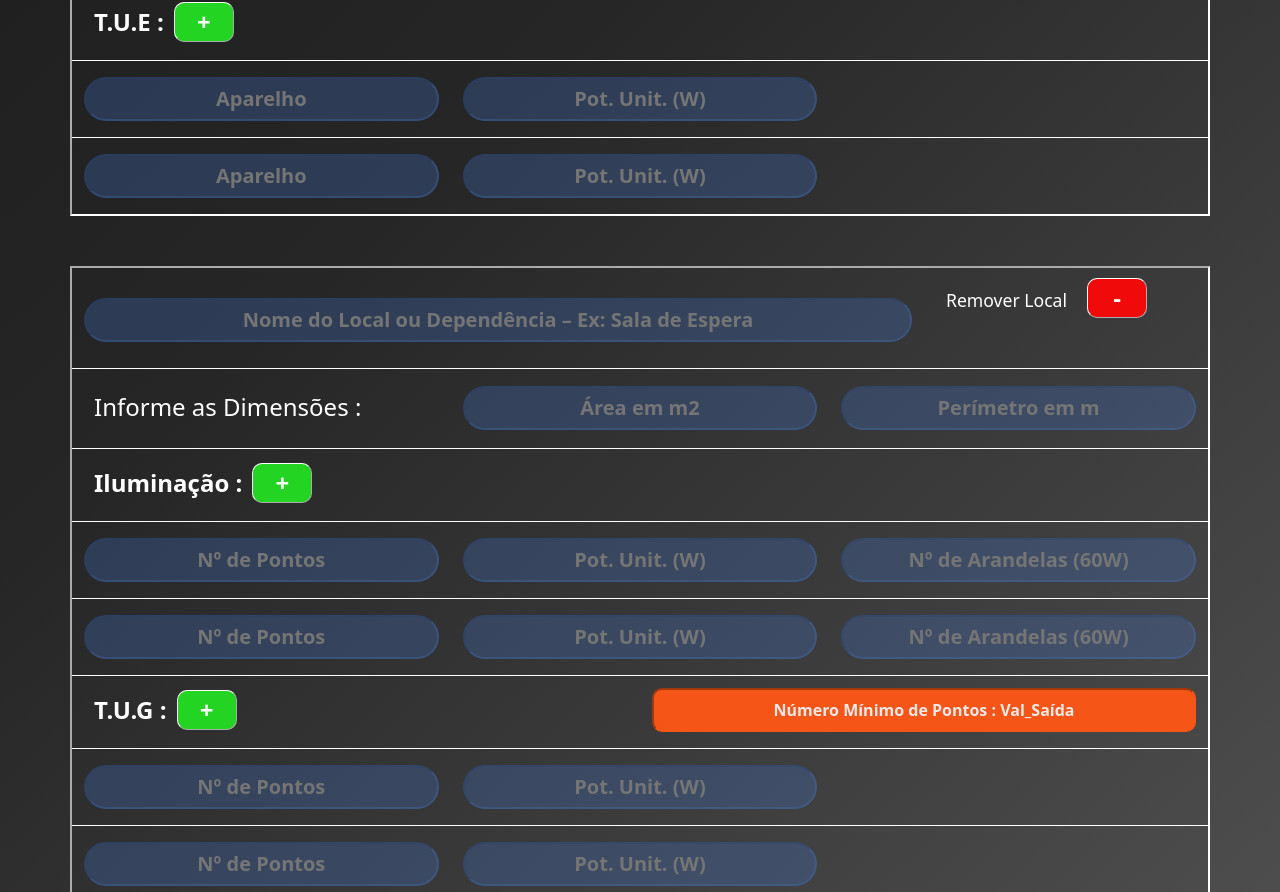
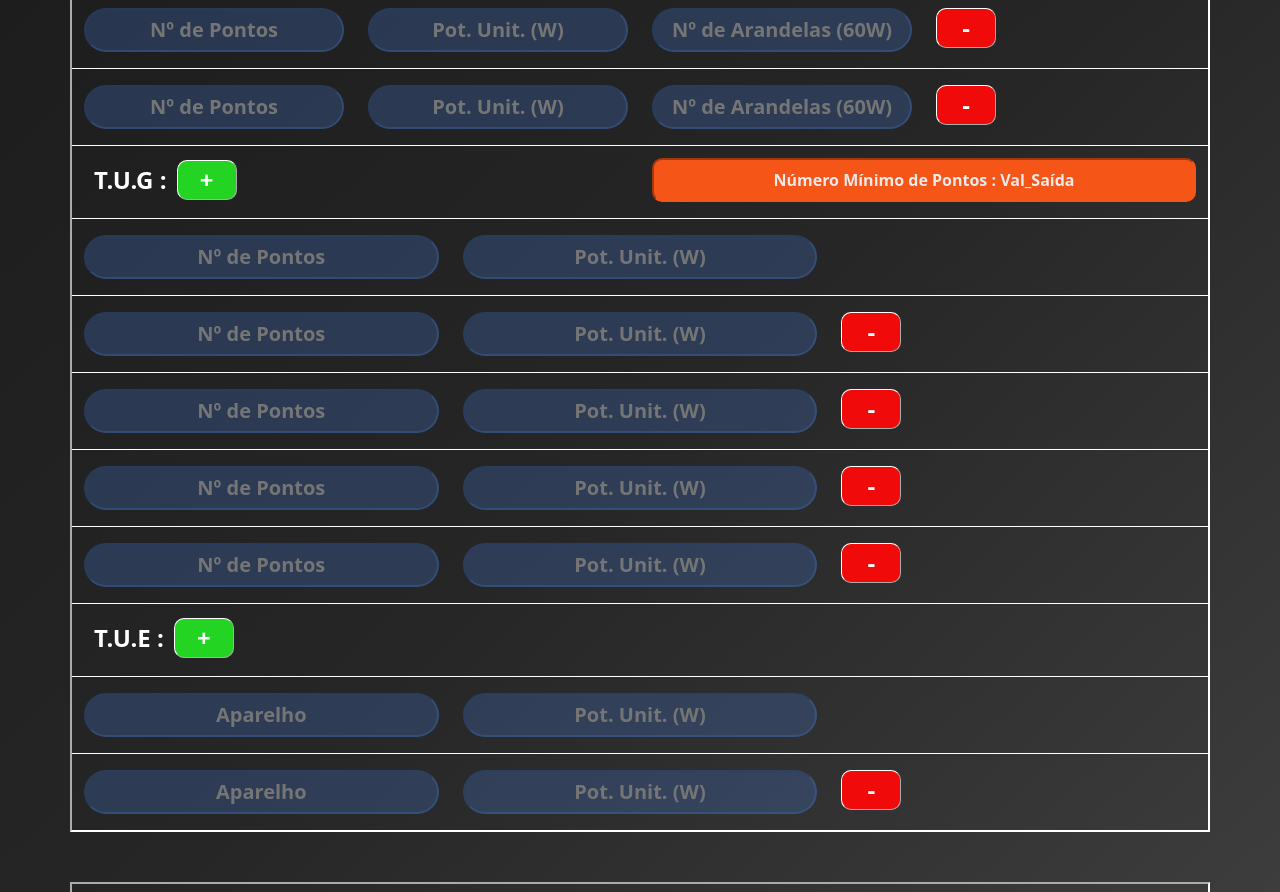
Before and after one commit to Dallas2022/previsao-cargas-calc, a React (Create React App) app in the folder 003_PROJETO/app/: page /locais in a window 1280 px wide. Shown: the part 1884-2776 px from the top of the page. Built offline with nearby package versions, Linux system fonts and the light colour scheme.

Commit message:
Components 'Iluminacao', 'Tug' and 'Tue' Created

```diff
--- /dev/null
+++ b/003_PROJETO/app/src/components/Iluminacao.jsx
@@ -0,0 +1,30 @@
+import React from "react";
+
+function Iluminacao() {
+    return (
+        <>
+            <div className="row align-items-center divLinhaCima pt-1 pb-2">
+                <div className="col-lg-3 col-sm-12">
+                    <h5>
+                        <input type="text" className="dadosLocal" placeholder="Nº de Pontos" />
+                    </h5>
+                </div>
+                <div className="col-lg-3 col-sm-12">
+                    <h5>
+                        <input type="text" className="dadosLocal" placeholder="Pot. Unit. (W)" />
+                    </h5>
+                </div>
+                <div className="col-lg-3 col-sm-12">
+                    <h5>
+                        <input type="text" className="dadosLocal" placeholder="Nº de Arandelas (60W)" />
+                    </h5>
+                </div>
+                <div className="col-lg-3 col-sm-12">
+                    <button type="button" className="removerLinha">-</button>
+                </div>
+            </div>
+        </>
+    )
+}
+
+export default Iluminacao
--- a/003_PROJETO/app/src/components/Local.jsx
+++ b/003_PROJETO/app/src/components/Local.jsx
@@ -1,6 +1,9 @@
 import React from "react";
 
 import '../estilos/Local.css'
+import Iluminacao from "./Iluminacao";
+import Tug from './Tug'
+import Tue from './Tue'
 
 function Local() {
     return (
@@ -38,8 +41,6 @@ function Local() {
                 </div>
 
 
-
-
                 {/* Linha da Iluminação */}
                 <div className="row align-items-center divLinhaCima pt-1 pb-2">
                     <div className="col-lg-12 col-sm-6">
@@ -48,44 +49,29 @@ function Local() {
                     </div>
                 </div>
 
-                {/* FAZER TUDO QUE FOR REPETIDO VIRAR COMPONENTE */}
+                {/* Linha Inical dos Valores de Iluminação - Esta linha não usa o botão de exclusão */}
                 <div className="row align-items-center divLinhaCima pt-1 pb-2">
-                    <div className="col-lg-4 col-sm-12">
+                    <div className="col-lg-3 col-sm-12">
                         <h5>
                             <input type="text" className="dadosLocal" placeholder="Nº de Pontos" />
                         </h5>
                     </div>
-                    <div className="col-lg-4 col-sm-12">
+                    <div className="col-lg-3 col-sm-12">
                         <h5>
                             <input type="text" className="dadosLocal" placeholder="Pot. Unit. (W)" />
                         </h5>
                     </div>
-                    <div className="col-lg-4 col-sm-12">
+                    <div className="col-lg-3 col-sm-12">
                         <h5>
                             <input type="text" className="dadosLocal" placeholder="Nº de Arandelas (60W)" />
                         </h5>
                     </div>
                 </div>
 
-                {/* ESTA REPETE COM A DE CIMA */}
-                <div className="row align-items-center divLinhaCima pt-1 pb-2">
-                    <div className="col-lg-4 col-sm-12">
-                        <h5>
-                            <input type="text" className="dadosLocal" placeholder="Nº de Pontos" />
-                        </h5>
-                    </div>
-                    <div className="col-lg-4 col-sm-12">
-                        <h5>
-                            <input type="text" className="dadosLocal" placeholder="Pot. Unit. (W)" />
-                        </h5>
-                    </div>
-                    <div className="col-lg-4 col-sm-12">
-                        <h5>
-                            <input type="text" className="dadosLocal" placeholder="Nº de Arandelas (60W)" />
-                        </h5>
-                    </div>
-                </div>
-
+                {/* Linhas de Entrada - Componentes Adicionados Dinamicamente */}
+                <Iluminacao></Iluminacao>
+                <Iluminacao></Iluminacao>
+                <Iluminacao></Iluminacao>
 
 
                 {/* Linha das TUG's - Tomadas de Uso Geral */}
@@ -99,7 +85,7 @@ function Local() {
                     </div>
                 </div>
 
-                {/* FAZER TUDO QUE FOR REPETIDO VIRAR COMPONENTE */}
+                {/* Linha Inical dos Valores de TUG - Esta linha não usa o botão de exclusão */}
                 <div className="row align-items-center divLinhaCima pt-1 pb-2">
                     <div className="col-lg-4 col-sm-12">
                         <h5>
@@ -113,34 +99,11 @@ function Local() {
                     </div>
                 </div>
 
-                {/* ESTA REPETE COM A DE CIMA */}
-                <div className="row align-items-center divLinhaCima pt-1 pb-2">
-                    <div className="col-lg-4 col-sm-12">
-                        <h5>
-                            <input type="text" className="dadosLocal" placeholder="Nº de Pontos" />
-                        </h5>
-                    </div>
-                    <div className="col-lg-4 col-sm-12">
-                        <h5>
-                            <input type="text" className="dadosLocal" placeholder="Pot. Unit. (W)" />
-                        </h5>
-                    </div>
-                </div>
-
-                {/* ESTA REPETE COM A DE CIMA */}
-                <div className="row align-items-center divLinhaCima pt-1 pb-2">
-                    <div className="col-lg-4 col-sm-12">
-                        <h5>
-                            <input type="text" className="dadosLocal" placeholder="Nº de Pontos" />
-                        </h5>
-                    </div>
-                    <div className="col-lg-4 col-sm-12">
-                        <h5>
-                            <input type="text" className="dadosLocal" placeholder="Pot. Unit. (W)" />
-                        </h5>
-                    </div>
-                </div>
-
+                {/* Linhas de Entrada - Componentes Adicionados Dinamicamente */}
+                <Tug></Tug>
+                <Tug></Tug>
+                <Tug></Tug>
+                <Tug></Tug>
 
 
                 {/* Linha das TUE's - Tomadas de Uso Específico */}
@@ -151,7 +114,7 @@ function Local() {
                     </div>
                 </div>
 
-                {/* FAZER TUDO QUE FOR REPETIDO VIRAR COMPONENTE */}
+                {/* Linha Inical dos Valores de TUG - Esta linha não usa o botão de exclusão */}
                 <div className="row align-items-center divLinhaCima pt-1 pb-2">
                     <div className="col-lg-4 col-sm-12">
                         <h5>
@@ -165,20 +128,8 @@ function Local() {
                     </div>
                 </div>
 
-                {/* ESTA REPETE COM A DE CIMA */}
-                <div className="row align-items-center divLinhaCima pt-1 pb-2">
-                    <div className="col-lg-4 col-sm-12">
-                        <h5>
-                            <input type="text" className="dadosLocal" placeholder="Aparelho" />
-                        </h5>
-                    </div>
-                    <div className="col-lg-4 col-sm-12">
-                        <h5>
-                            <input type="text" className="dadosLocal" placeholder="Pot. Unit. (W)" />
-                        </h5>
-                    </div>
-                </div>
-
+                {/* Linhas de Entrada - Componentes Adicionados Dinamicamente */}
+                <Tue></Tue>
 
             </div>
         </>
--- /dev/null
+++ b/003_PROJETO/app/src/components/Tue.jsx
@@ -0,0 +1,25 @@
+import React from "react";
+
+function Tue() {
+    return (
+        <>
+            <div className="row align-items-center divLinhaCima pt-1 pb-2">
+                <div className="col-lg-4 col-sm-12">
+                    <h5>
+                        <input type="text" className="dadosLocal" placeholder="Aparelho" />
+                    </h5>
+                </div>
+                <div className="col-lg-4 col-sm-12">
+                    <h5>
+                        <input type="text" className="dadosLocal" placeholder="Pot. Unit. (W)" />
+                    </h5>
+                </div>
+                <div className="col-lg-3 col-sm-12">
+                    <button type="button" className="removerLinha">-</button>
+                </div>
+            </div>
+        </>
+    )
+}
+
+export default Tue
--- /dev/null
+++ b/003_PROJETO/app/src/components/Tug.jsx
@@ -0,0 +1,26 @@
+import React from "react";
+
+function Tug() {
+    return (
+        <>
+            <div className="row align-items-center divLinhaCima pt-1 pb-2">
+                <div className="col-lg-4 col-sm-12">
+                    <h5>
+                        <input type="text" className="dadosLocal" placeholder="Nº de Pontos" />
+                    </h5>
+                </div>
+                <div className="col-lg-4 col-sm-12">
+                    <h5>
+                        <input type="text" className="dadosLocal" placeholder="Pot. Unit. (W)" />
+                    </h5>
+                </div>
+                <div className="col-lg-4 col-sm-12">
+                    <button type="button" className="removerLinha">-</button>
+                </div>
+            </div>
+
+        </>
+    )
+}
+
+export default Tug
--- a/003_PROJETO/app/src/estilos/Local.css
+++ b/003_PROJETO/app/src/estilos/Local.css
@@ -94,3 +94,19 @@
     margin-left: 10px;
     margin-right: 10px;
 }
+
+.removerLinha {
+    font-size: 1.5em;
+    font-weight: 700;
+    color: white;
+    background-color: rgb(241, 10, 10);
+    border: outset 1px white;
+    width: 60px;
+    border-radius: 10px;
+}
+
+.removerLinha:hover {
+    background-color: rgb(202, 13, 13);
+    border: solid 2px white;
+    box-shadow: 2px 2px 8px rgb(207, 206, 206);
+}
```
Also changed, not shown: 1 other file (tests, documents, lock files or other folders).
